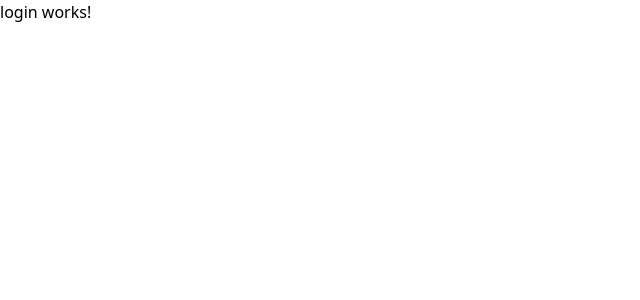
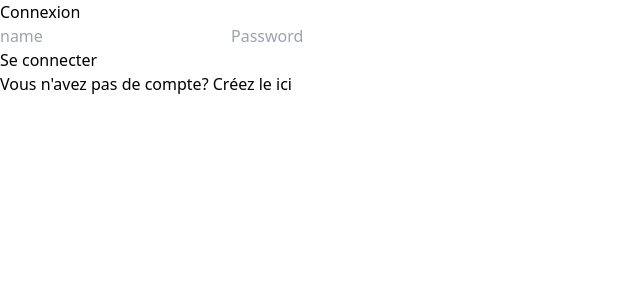
Before and after one commit to Pathi14/votely, an Angular app: page /login in a window 1280 px wide. Shown: the top 300 px of the page, without its empty margins (0-640 px from the left). Built offline with nearby package versions, Linux system fonts and the light colour scheme.

Commit message:
feat: authentification - OK

```diff
--- a/backend/db.json
+++ b/backend/db.json
@@ -52,6 +52,24 @@
       "age": 24,
       "sexe": "M",
       "profilePictureUrl": "rrr"
+    },
+    {
+      "id": "c632",
+      "email": "tata@gmal.cm",
+      "name": "tat",
+      "password": "123456",
+      "age": 16,
+      "sexe": "M",
+      "profilePictureUrl": "ppp"
+    },
+    {
+      "id": "ae7c",
+      "email": "dio@gmail.com",
+      "name": "dio",
+      "password": "abcdef",
+      "age": 18,
+      "sexe": "F",
+      "profilePictureUrl": "fff"
     }
   ],
   "candidates": [
--- a/src/app/app-routing.module.ts
+++ b/src/app/app-routing.module.ts
@@ -2,6 +2,8 @@ import { NgModule } from '@angular/core';
 import { RouterModule, Routes } from '@angular/router';
 import { LoginComponent } from './auth/login/login.component';
 import { SigninComponent } from './auth/signin/signin.component';
+import { AppComponent } from './app.component';
+import { HomeComponent } from './home/home.component';
 
 const routes: Routes = [
   {
@@ -11,6 +13,10 @@ const routes: Routes = [
   {
     path: 'signin',
     component: SigninComponent
+  },
+  {
+    path: 'home/:name',
+    component: HomeComponent
   }
 ];
 
--- a/src/app/app.module.ts
+++ b/src/app/app.module.ts
@@ -6,12 +6,14 @@ import { AppComponent } from './app.component';
 import { LoginComponent } from './auth/login/login.component';
 import { SigninComponent } from './auth/signin/signin.component';
 import { FormsModule, ReactiveFormsModule } from '@angular/forms';
+import { HomeComponent } from './home/home.component';
 
 @NgModule({
   declarations: [
     AppComponent,
     LoginComponent,
-    SigninComponent
+    SigninComponent,
+    HomeComponent
   ],
   imports: [
     BrowserModule,
--- a/src/app/auth/auth.service.ts
+++ b/src/app/auth/auth.service.ts
@@ -1,11 +1,14 @@
 import { HttpClient } from '@angular/common/http';
 import { Injectable } from '@angular/core';
+import { Observable } from 'rxjs';
 import { UserAuth } from 'src/shared/models/user-auth.model';
+import { User } from 'src/shared/models/user.model';
 
 @Injectable({
   providedIn: 'root'
 })
 export class AuthService {
+  user: User | undefined;
 
   constructor(private http: HttpClient) { }
 
@@ -13,4 +16,12 @@ export class AuthService {
     return this.http.post<UserAuth>('http://localhost:3000/users', user).subscribe();
   }
 
+  login(user: UserAuth): Observable<User[]> {
+    return this.http.get<User[]>('http://localhost:3000/users?username=' + user.name + '&password=' + user.password);
+  }
+
+  saveUser() {
+    localStorage.setItem('user', '' + this.user?.id);
+  }
+
 }
--- a/src/app/auth/login/login.component.html
+++ b/src/app/auth/login/login.component.html
@@ -1 +1,11 @@
-<p>login works!</p>
+<section class="login">
+    <form class="login_form" [formGroup]="loginForm" (ngSubmit)="login()">
+      <h2>Connexion</h2>
+      <div class="login_form-container">
+        <input type="text" placeholder="name" class="input" formControlName="name" />
+        <input type="password" placeholder="Password" class="input" formControlName="password" />
+      </div>
+      <button class="btn">Se connecter</button>
+    </form>
+    <p class="message">Vous n'avez pas de compte? <a routerLink="/register" class="login_register-link">Créez le ici</a></p>
+</section>
--- a/src/app/auth/login/login.component.ts
+++ b/src/app/auth/login/login.component.ts
@@ -1,4 +1,8 @@
 import { Component } from '@angular/core';
+import { FormBuilder, FormGroup, Validators } from '@angular/forms';
+import { AuthService } from '../auth.service';
+import { Router } from '@angular/router';
+import { User } from 'src/shared/models/user.model';
 
 @Component({
   selector: 'app-login',
@@ -7,4 +11,36 @@ import { Component } from '@angular/core';
 })
 export class LoginComponent {
 
+  loginForm!: FormGroup;
+
+  constructor(
+    private fb: FormBuilder,
+    private authService: AuthService,
+    private router: Router
+  ) { }
+
+  ngOnInit() {
+    this.loginForm = this.fb.group({
+      name: ['', Validators.required],
+      password: ['', Validators.required]
+    });
+  }
+
+
+  login() {
+    this.authService.login(this.loginForm.value).subscribe((user: User[]) => {
+      if (user.length === 0) alert('Erreur dans le pseudo ou le mot de passe');
+      this.authService.user = user[0];
+      if (!this.authService.user) return;
+      this.authService.saveUser();
+      this.navigateTohome();
+    }, (error) => {
+      alert('Erreur dans la requête');
+    });
+  }
+
+  navigateTohome() {
+    this.router.navigate(['/home', this.authService.user?.name]);
+  }
+
 }
--- a/src/app/auth/signin/signin.component.html
+++ b/src/app/auth/signin/signin.component.html
@@ -1,7 +1,7 @@
-<section class="register">
-    <form class="register_form" [formGroup]="signinForm" (ngSubmit)="addUser()">
+<section class="signin">
+    <form class="signin_form" [formGroup]="signinForm" (ngSubmit)="addUser()">
       <h2>Inscription</h2>
-      <div class="register_form-container">
+      <div class="signin_form-container">
         <input type="text" placeholder="email" class="input" formControlName="email" />
         <input type="text" placeholder="name" class="input" formControlName="name" />
         <input type="password" placeholder="Mot de passe" class="input" formControlName="password" />
@@ -16,7 +16,7 @@
           Féminin
         </label>
         <input type="text" placeholder="profilePictureUrl" class="input" formControlName="profilePictureUrl" />
-        <p *ngIf="signinForm.invalid && (signinForm.touched || signinForm.dirty)" class="register_error">
+        <p *ngIf="signinForm.invalid && (signinForm.touched || signinForm.dirty)" class="signin_error">
           {{ getErrorLabel }}
         </p>
       </div>
--- a/src/app/auth/signin/signin.component.ts
+++ b/src/app/auth/signin/signin.component.ts
@@ -18,7 +18,7 @@ export class SigninComponent implements OnInit{
     private router: Router
   ) { }
 
-  ngOnInit(): void {
+  ngOnInit() {
     this.signinForm = this.fb.group({
       name: ['', [Validators.required, this.noSpecialCharacters]],
       email: ['', [Validators.required, Validators.email]],
--- /dev/null
+++ b/src/app/home/home.component.html
@@ -0,0 +1 @@
+<p>Je teste juste la recupération du nom: {{username}} </p>
--- /dev/null
+++ b/src/app/home/home.component.ts
@@ -0,0 +1,23 @@
+import { Component, OnInit } from '@angular/core';
+import { ActivatedRoute } from '@angular/router';
+
+@Component({
+  selector: 'app-home',
+  templateUrl: './home.component.html',
+  styleUrls: ['./home.component.scss']
+})
+export class HomeComponent implements OnInit{
+  username!: string;
+
+  constructor(
+    private route: ActivatedRoute
+  ){}
+
+  ngOnInit() {
+    this.route.params.subscribe(params => {
+      this.username = params['name'];
+    });
+  }
+
+
+}
```
Also changed, not shown: src/app/home/home.component.scss (added), 1 other file (tests, documents, lock files or other folders).
